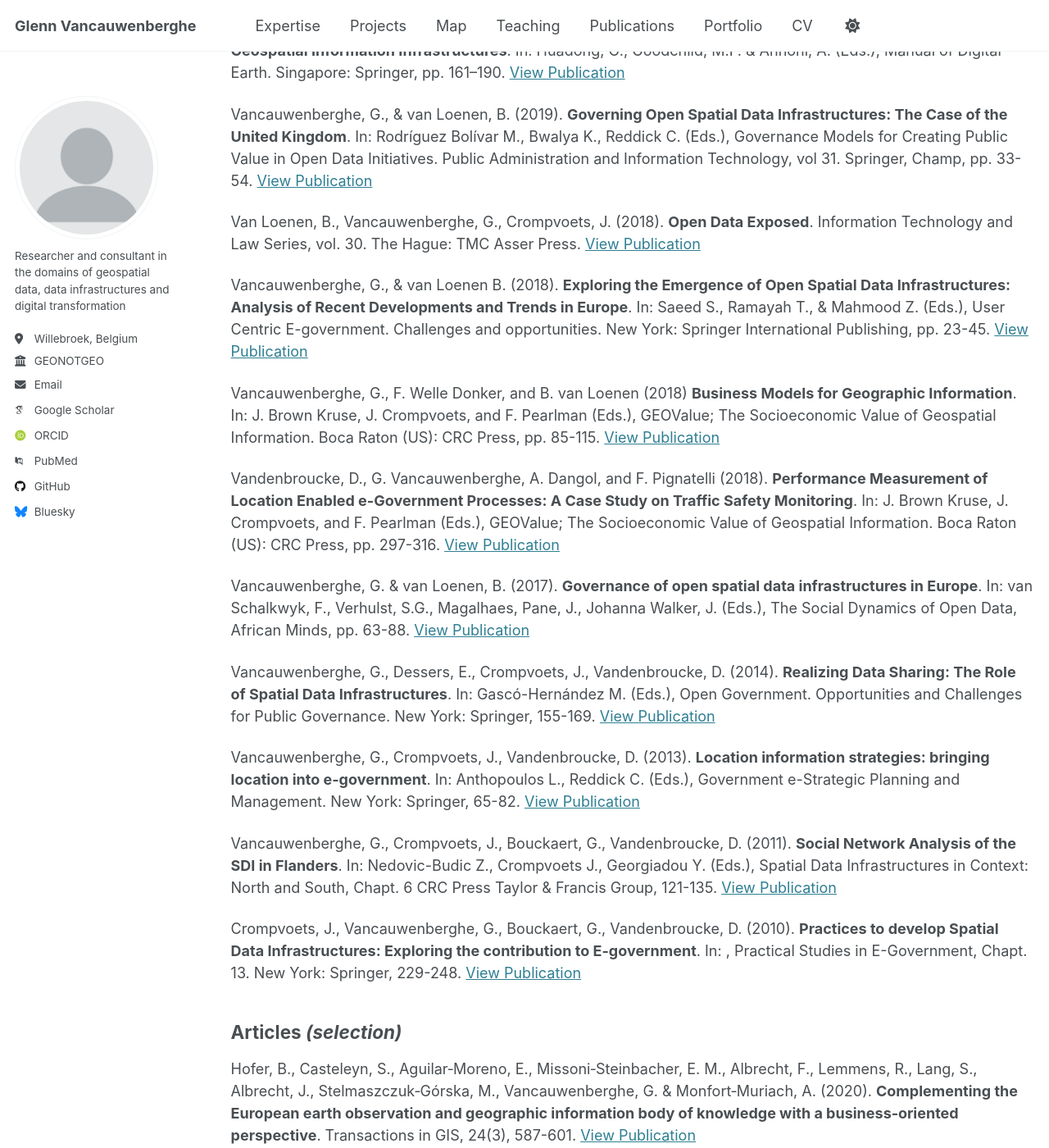
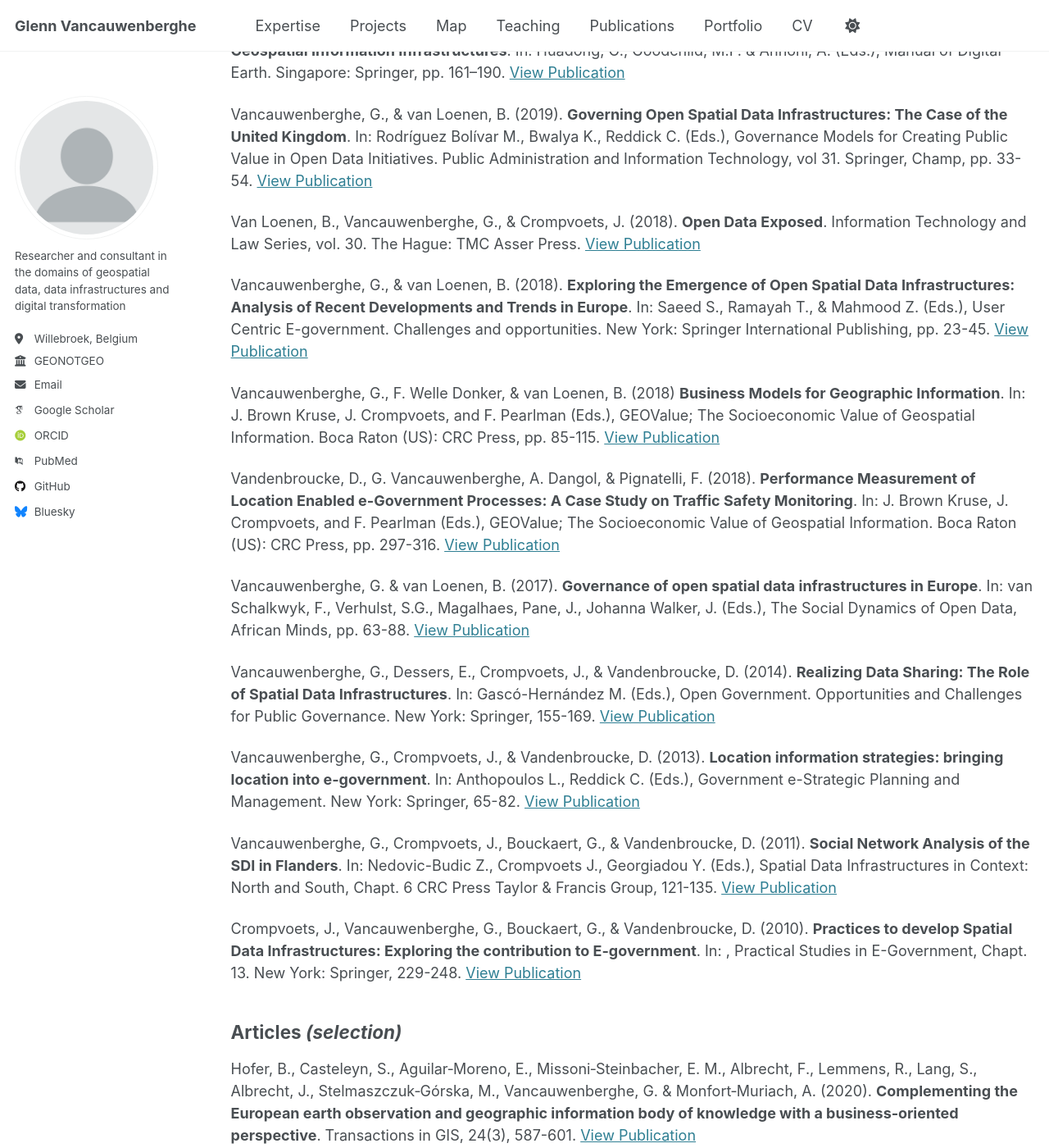
Before and after one commit to GVancauwenberghe/gvancauwenberghe.github.io, a Jekyll site: the page built from _pages/outputs.md, in a window 1280 px wide and 1400 px high, scrolled down 457 px. Shown: the whole window at 82% size. Built offline with Jekyll 4.4.1, drawn with Linux system fonts in a browser that asks for light colours; some web fonts are replaced.

Commit message:
Update outputs.md

```diff
--- a/_pages/outputs.md
+++ b/_pages/outputs.md
@@ -19,23 +19,23 @@ Schade, S., Granell, C., Vancauwenberghe, G., Keßler, C., Vandenbroucke, D., Ma
 
 Vancauwenberghe, G., & van Loenen, B. (2019). **Governing Open Spatial Data Infrastructures: The Case of the United Kingdom**. In:  Rodríguez Bolívar M., Bwalya K., Reddick C. (Eds.), Governance Models for Creating Public Value in Open Data Initiatives. Public Administration and Information Technology, vol 31. Springer, Champ, pp. 33-54. [View Publication](https://link.springer.com/chapter/10.1007/978-981-32-9915-3_5)
 
-Van Loenen, B., Vancauwenberghe, G., Crompvoets, J. (2018). **Open Data Exposed**. Information Technology and Law Series, vol. 30. The Hague: TMC Asser Press. [View Publication](https://link.springer.com/chapter/10.1007/978-981-32-9915-3_5)
+Van Loenen, B., Vancauwenberghe, G., & Crompvoets, J. (2018). **Open Data Exposed**. Information Technology and Law Series, vol. 30. The Hague: TMC Asser Press. [View Publication](https://link.springer.com/chapter/10.1007/978-981-32-9915-3_5)
 
-Vancauwenberghe, G., & van Loenen B. (2018). **Exploring the Emergence of Open Spatial Data Infrastructures: Analysis of Recent Developments and Trends in Europe**. In: Saeed S., Ramayah T., & Mahmood Z. (Eds.), User Centric E-government. Challenges and opportunities. New York: Springer International Publishing, pp. 23-45. [View Publication](https://link.springer.com/chapter/10.1007/978-981-32-9915-3_5)
+Vancauwenberghe, G., & van Loenen, B. (2018). **Exploring the Emergence of Open Spatial Data Infrastructures: Analysis of Recent Developments and Trends in Europe**. In: Saeed S., Ramayah T., & Mahmood Z. (Eds.), User Centric E-government. Challenges and opportunities. New York: Springer International Publishing, pp. 23-45. [View Publication](https://link.springer.com/chapter/10.1007/978-981-32-9915-3_5)
 
-Vancauwenberghe, G., F. Welle Donker, and B. van Loenen (2018) **Business Models for Geographic Information**. In: J. Brown Kruse, J. Crompvoets, and F. Pearlman (Eds.), GEOValue; The Socioeconomic Value of Geospatial Information. Boca Raton (US): CRC Press, pp. 85-115. [View Publication](https://link.springer.com/chapter/10.1007/978-981-32-9915-3_5)
+Vancauwenberghe, G., F. Welle Donker, & van Loenen, B. (2018) **Business Models for Geographic Information**. In: J. Brown Kruse, J. Crompvoets, and F. Pearlman (Eds.), GEOValue; The Socioeconomic Value of Geospatial Information. Boca Raton (US): CRC Press, pp. 85-115. [View Publication](https://link.springer.com/chapter/10.1007/978-981-32-9915-3_5)
 
-Vandenbroucke, D., G. Vancauwenberghe, A. Dangol, and F. Pignatelli (2018). **Performance Measurement of Location Enabled e-Government Processes: A Case Study on Traffic Safety Monitoring**. In: J. Brown Kruse, J. Crompvoets, and F. Pearlman (Eds.), GEOValue; The Socioeconomic Value of Geospatial Information. Boca Raton (US): CRC Press, pp. 297-316. [View Publication](https://link.springer.com/chapter/10.1007/978-981-32-9915-3_5)
+Vandenbroucke, D., G. Vancauwenberghe, A. Dangol, & Pignatelli, F. (2018). **Performance Measurement of Location Enabled e-Government Processes: A Case Study on Traffic Safety Monitoring**. In: J. Brown Kruse, J. Crompvoets, and F. Pearlman (Eds.), GEOValue; The Socioeconomic Value of Geospatial Information. Boca Raton (US): CRC Press, pp. 297-316. [View Publication](https://link.springer.com/chapter/10.1007/978-981-32-9915-3_5)
 
 Vancauwenberghe, G. & van Loenen, B. (2017). **Governance of open spatial data infrastructures in Europe**. In: van Schalkwyk, F., Verhulst, S.G., Magalhaes, Pane, J., Johanna Walker, J. (Eds.), The Social Dynamics of Open Data, African Minds, pp. 63-88. [View Publication](https://link.springer.com/chapter/10.1007/978-981-32-9915-3_5)
 
-Vancauwenberghe, G., Dessers, E., Crompvoets, J., Vandenbroucke, D. (2014). **Realizing Data Sharing: The Role of Spatial Data Infrastructures**. In: Gascó-Hernández M. (Eds.), Open Government. Opportunities and Challenges for Public Governance. New York: Springer, 155-169. [View Publication](https://link.springer.com/chapter/10.1007/978-981-32-9915-3_5)
+Vancauwenberghe, G., Dessers, E., Crompvoets, J., & Vandenbroucke, D. (2014). **Realizing Data Sharing: The Role of Spatial Data Infrastructures**. In: Gascó-Hernández M. (Eds.), Open Government. Opportunities and Challenges for Public Governance. New York: Springer, 155-169. [View Publication](https://link.springer.com/chapter/10.1007/978-981-32-9915-3_5)
 
-Vancauwenberghe, G., Crompvoets, J., Vandenbroucke, D. (2013). **Location information strategies: bringing location into e-government**. In: Anthopoulos L., Reddick C. (Eds.), Government e-Strategic Planning and Management. New York: Springer, 65-82. [View Publication](https://link.springer.com/chapter/10.1007/978-981-32-9915-3_5)
+Vancauwenberghe, G., Crompvoets, J., & Vandenbroucke, D. (2013). **Location information strategies: bringing location into e-government**. In: Anthopoulos L., Reddick C. (Eds.), Government e-Strategic Planning and Management. New York: Springer, 65-82. [View Publication](https://link.springer.com/chapter/10.1007/978-981-32-9915-3_5)
 
-Vancauwenberghe, G., Crompvoets, J., Bouckaert, G., Vandenbroucke, D. (2011). **Social Network Analysis of the SDI in Flanders**. In: Nedovic-Budic Z., Crompvoets J., Georgiadou Y. (Eds.), Spatial Data Infrastructures in Context: North and South, Chapt. 6 CRC Press Taylor & Francis Group, 121-135. [View Publication](https://link.springer.com/chapter/10.1007/978-981-32-9915-3_5)
+Vancauwenberghe, G., Crompvoets, J., Bouckaert, G., & Vandenbroucke, D. (2011). **Social Network Analysis of the SDI in Flanders**. In: Nedovic-Budic Z., Crompvoets J., Georgiadou Y. (Eds.), Spatial Data Infrastructures in Context: North and South, Chapt. 6 CRC Press Taylor & Francis Group, 121-135. [View Publication](https://link.springer.com/chapter/10.1007/978-981-32-9915-3_5)
 
-Crompvoets, J., Vancauwenberghe, G., Bouckaert, G., Vandenbroucke, D. (2010). **Practices to develop Spatial Data Infrastructures: Exploring the contribution to E-government**. In: , Practical Studies in E-Government, Chapt. 13. New York: Springer, 229-248. [View Publication](https://link.springer.com/chapter/10.1007/978-981-32-9915-3_5)
+Crompvoets, J., Vancauwenberghe, G., Bouckaert, G., & Vandenbroucke, D. (2010). **Practices to develop Spatial Data Infrastructures: Exploring the contribution to E-government**. In: , Practical Studies in E-Government, Chapt. 13. New York: Springer, 229-248. [View Publication](https://link.springer.com/chapter/10.1007/978-981-32-9915-3_5)
 
 
 ## Articles _(selection)_
@@ -44,7 +44,7 @@ Hofer, B., Casteleyn, S., Aguilar‐Moreno, E., Missoni‐Steinbacher, E. M., Al
 
 Crompvoets, J., Vancauwenberghe, G., Ho, S., Masser, I., & de Vries, W. T. (2018). **Governance of national spatial data infrastructures in Europe**. International Journal of Spatial Data Infrastructures Research, 13.International Journal of Spatial Data Infrastructures Research, 13. [View Publication](https://link.springer.com/chapter/10.1007/978-981-32-9915-3_5)
 
-Vancauwenberghe, G., Valečkaitė, K., van Loenen, B. & Welle Donker, F. (2018). **Assessing the Openness of Spatial Data Infrastructures: Towards a Map of Open SDI**. International Journal of Spatial Data Infrastructures Research, 13. [View Publication](https://link.springer.com/chapter/10.1007/978-981-32-9915-3_5)
+Vancauwenberghe, G., Valečkaitė, K., van Loenen, B. & Welle Donker, F. (2018). **Assessing the Openness of Spatial Data Infrastructures: Towards a Map of Open SDI**. International Journal of Spatial Data Infrastructures Research, 13. [View Publication](https://ijsdir.sadl.kuleuven.be/index.php/ijsdir/article/view/468)
 
 Vandenbroucke, D. & Vancauwenberghe, G. (2016). **Towards a new Body of Knowledge for Geographic Information Science and Technology**. International Scientific Journal Micro Macro & Mezzo Geo Information, 6, 7-19. [View Publication](https://link.springer.com/chapter/10.1007/978-981-32-9915-3_5)
 
```
